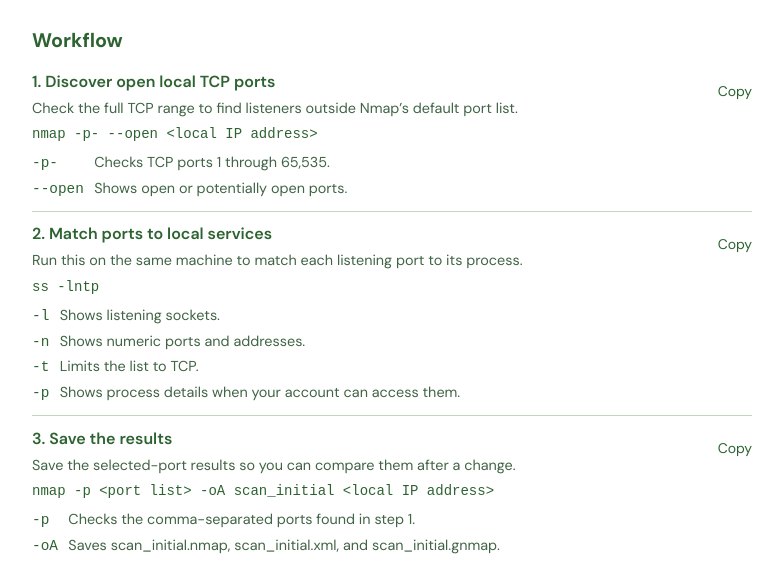
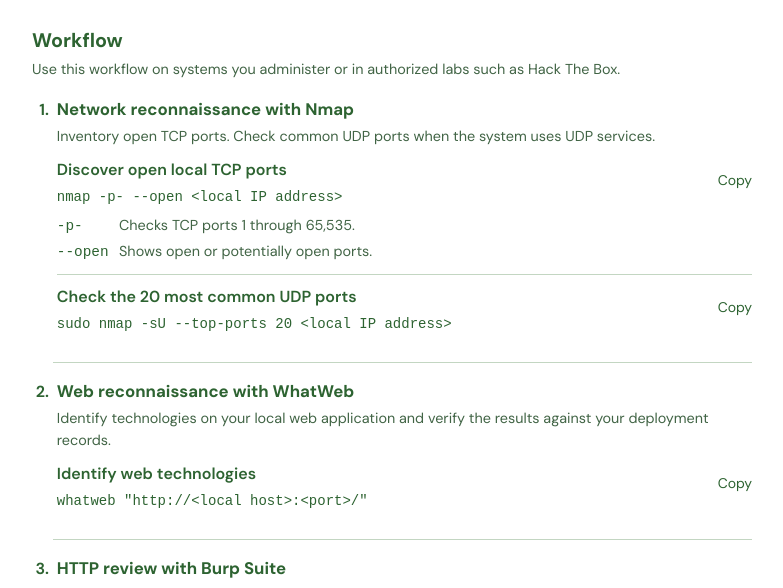
Before and after one commit to WaridoSann/xwgze, a plain HTML site: page index.html in a window 1280 px wide. Both pictures are taken after a click on the link "Reconnaissance". Shown: the part 188-776 px from the top of the page, without its empty margins (248-1031 px from the left). Drawn offline with Linux system fonts and the light colour scheme.

Commit message:
Replace the workflow with seven audit steps

```diff
--- a/app.js
+++ b/app.js
@@ -65,15 +65,28 @@ function referenceLinks(ids) {
   }).join("")}</ul>`;
 }
 
+function renderWorkflow(group) {
+  const commands = new Map(group.commands.map(command => [command.id, command]));
+  return `<ol class="workflow-steps">${group.steps.map(step => `
+    <li class="workflow-step" id="item-${step.id}" tabindex="-1">
+      <h3>${escapeHTML(step.title)}</h3>
+      <p class="command-hint">${escapeHTML(step.description)}</p>
+      ${step.commandIds ? `<ul class="command-list">${step.commandIds.map(id => renderCommand(commands.get(id))).join("")}</ul>` : ""}
+    </li>`).join("")}
+  </ol>
+  <p class="command-hint workflow-summary">${escapeHTML(group.summary)}</p>`;
+}
+
 function renderGroup(group) {
   const listTag = group.ordered ? "ol" : "ul";
   const anchor = group.id ? ` id="item-${group.id}" tabindex="-1"` : "";
+  const content = group.steps ? renderWorkflow(group) : `<${listTag} class="command-list">${group.commands.map((command, index) =>
+    renderCommand(command, group.ordered ? index + 1 : undefined)
+  ).join("")}</${listTag}>`;
   return `<section${anchor}>
     <h2>${escapeHTML(group.name)}</h2>
     ${group.note ? `<p class="command-hint">${escapeHTML(group.note)}</p>` : ""}
-    <${listTag} class="command-list">${group.commands.map((command, index) =>
-      renderCommand(command, group.ordered ? index + 1 : undefined)
-    ).join("")}</${listTag}>
+    ${content}
   </section>`;
 }
 
@@ -123,6 +136,9 @@ const searchIndex = [
   })),
   ...phases.flatMap(phase => phase.groups.flatMap(group => [
     ...(group.id ? [{ title: group.name, context: phase.title, href: `#${phase.id}/${group.id}`, keywords: "" }] : []),
+    ...(group.steps || []).map(step => ({
+      title: step.title, context: phase.title, href: `#${phase.id}/${step.id}`, keywords: step.description,
+    })),
     ...group.commands.map(command => ({
       title: command.title, context: phase.title, href: `#${phase.id}/${command.id}`,
       keywords: `${group.name} ${command.code} ${command.hint || ""} ${command.why || ""}`,
--- a/index.html
+++ b/index.html
@@ -6,9 +6,9 @@
   <meta name="description" content="PTES Notebook. Six phases, audit commands, and references.">
   <meta name="theme-color" content="#ffffff">
   <title>PTES Notebook</title>
-  <link rel="stylesheet" href="./styles.css">
-  <script src="./notes.js" defer></script>
-  <script src="./app.js" defer></script>
+  <link rel="stylesheet" href="./styles.css?v=09543812">
+  <script src="./notes.js?v=76ece3ca" defer></script>
+  <script src="./app.js?v=e53bcf67" defer></script>
 </head>
 <body>
   <main id="main" tabindex="-1">
--- a/notes.js
+++ b/notes.js
@@ -2,6 +2,7 @@ const resources = {
   ptes: { name: "PTES", url: "https://pentest-standard.readthedocs.io/en/latest/" },
   nmap: { name: "Nmap Documentation", url: "https://nmap.org/book/man.html" },
   whatweb: { name: "WhatWeb", url: "https://github.com/urbanadventurer/WhatWeb" },
+  burp: { name: "Burp Suite HTTP History", url: "https://portswigger.net/burp/documentation/desktop/tools/proxy/http-history" },
   samba: { name: "Samba testparm", url: "https://manpages.debian.org/stable/samba-common-bin/testparm.1.en.html", keywords: "SMB configuration" },
   stride: { name: "OWASP Threat Modeling", url: "https://community.owasp.org/Threat_Modeling", keywords: "STRIDE flows trust boundaries" },
   cve: { name: "CVE Program", url: "https://www.cve.org/" },
@@ -16,39 +17,77 @@ const phases = [
     id: "reconnaissance",
     title: "Reconnaissance",
     tileTitle: "Reconnais\u00adsance",
-    references: ["nmap", "whatweb", "samba"],
+    references: ["nmap", "whatweb", "burp", "cve", "samba"],
     groups: [
       {
         id: "workflow",
         name: "Workflow",
-        ordered: true,
+        note: "Use this workflow on systems you administer or in authorized labs such as Hack The Box.",
+        summary: "Network inventory → Web reconnaissance → HTTP review → Advisory review → Linux inventory → Permission review → Reporting",
+        steps: [
+          {
+            id: "workflow-network",
+            title: "Network reconnaissance with Nmap",
+            description: "Inventory open TCP ports. Check common UDP ports when the system uses UDP services.",
+            commandIds: ["tcp-complet", "workflow-udp"],
+          },
+          {
+            id: "workflow-web",
+            title: "Web reconnaissance with WhatWeb",
+            description: "Identify technologies on your local web application and verify the results against your deployment records.",
+            commandIds: ["workflow-whatweb"],
+          },
+          {
+            id: "workflow-burp",
+            title: "HTTP review with Burp Suite",
+            description: "Use Proxy → HTTP history to review routes, methods, parameters, headers, and cookie attributes from your application. Use Repeater to resend an unchanged request and compare the response with the expected result.",
+          },
+          {
+            id: "workflow-advisories",
+            title: "Vulnerability and patch review",
+            description: "Compare installed versions and configurations with vendor advisories and CVE records. Run existing regression tests after applying a fix.",
+          },
+          {
+            id: "workflow-linux",
+            title: "Linux inventory",
+            description: "From an authorized Linux session, confirm the active account, OS, files, processes, and local listeners.",
+            commandIds: ["workflow-account", "workflow-os", "workflow-files", "workflow-processes", "local-tcp-services"],
+          },
+          {
+            id: "workflow-permissions",
+            title: "Permissions and scheduled tasks",
+            description: "Review permissions on the files you administer and verify that scheduled tasks match the host’s intended configuration.",
+            commandIds: ["workflow-file-access", "workflow-schedules"],
+          },
+          {
+            id: "workflow-report",
+            title: "Validation and documentation",
+            description: "Record the account and permissions observed, redacted evidence, root causes, and fixes. Note failed checks and how you resolved them.",
+            commandIds: ["save-local-scan"],
+          },
+        ],
         commands: [
           {
             id: "tcp-complet",
             title: "Discover open local TCP ports",
-            why: "Check the full TCP range to find listeners outside Nmap’s default port list.",
             code: "nmap -p- --open <local IP address>",
             flags: [
               ["-p-", "Checks TCP ports 1 through 65,535."],
               ["--open", "Shows open or potentially open ports."],
             ],
           },
-          {
-            id: "local-tcp-services",
-            title: "Match ports to local services",
-            why: "Run this on the same machine to match each listening port to its process.",
-            code: "ss -lntp",
-            flags: [
-              ["-l", "Shows listening sockets."],
-              ["-n", "Shows numeric ports and addresses."],
-              ["-t", "Limits the list to TCP."],
-              ["-p", "Shows process details when your account can access them."],
-            ],
-          },
+          { id: "workflow-udp", title: "Check the 20 most common UDP ports", code: "sudo nmap -sU --top-ports 20 <local IP address>" },
+          { id: "workflow-whatweb", title: "Identify web technologies", code: 'whatweb "http://<local host>:<port>/"' },
+          { id: "workflow-account", title: "Account and groups", code: "whoami\nid\ngroups" },
+          { id: "workflow-os", title: "Kernel and OS release", code: "uname -a\ncat /etc/os-release" },
+          { id: "workflow-files", title: "Files and local accounts", code: "ls -la\ncat /etc/passwd" },
+          { id: "workflow-processes", title: "Process list and hierarchy", code: "ps auxww\nps -ef --forest" },
+          { id: "local-tcp-services", title: "Listening TCP ports and processes", code: "ss -lntp" },
+          { id: "workflow-file-access", title: "Permissions on a specific path", code: 'ls -ld "<path>"\nnamei -l "<path>"' },
+          { id: "workflow-schedules", title: "Cron and systemd schedules", code: "cat /etc/crontab\nsystemctl list-timers --all" },
           {
             id: "save-local-scan",
-            title: "Save the results",
-            why: "Save the selected-port results so you can compare them after a change.",
+            title: "Save selected-port results",
             code: "nmap -p <port list> -oA scan_initial <local IP address>",
             flags: [
               ["-p", "Checks the comma-separated ports found in step 1."],
--- a/styles.css
+++ b/styles.css
@@ -34,7 +34,7 @@ a { text-underline-offset: .18em; }
 a:hover, button:hover { color: var(--focus); }
 :focus-visible { outline: 2px solid var(--focus); outline-offset: 3px; }
 
-h1, h2, p, ul, ol, pre { margin: 0; }
+h1, h2, h3, p, ul, ol, pre { margin: 0; }
 h1, h2 { line-height: 1.16; text-wrap: balance; }
 ul, .command-list { list-style: none; padding: 0; }
 main:focus { outline: none; }
@@ -128,6 +128,13 @@ button { border: 0; padding: .25rem 0; background: transparent; }
 .document section + section { margin-top: 1.9rem; }
 .document h2 { margin-bottom: .45rem; font-size: 1.23rem; font-weight: 700; }
 
+.workflow-steps { padding-inline-start: 1.3rem; }
+.workflow-step { margin-block: 1rem; padding-inline-start: .25rem; scroll-margin-top: 1rem; }
+.workflow-step + .workflow-step { border-top: 1px solid var(--line); padding-top: 1rem; }
+.workflow-step h3 { font-size: 1.05rem; }
+.workflow-step::marker { font-weight: 650; }
+.workflow-summary { padding-top: .75rem; border-top: 1px solid var(--line); }
+
 .command {
   display: grid;
   grid-template-columns: minmax(0, 1fr) auto;
```
